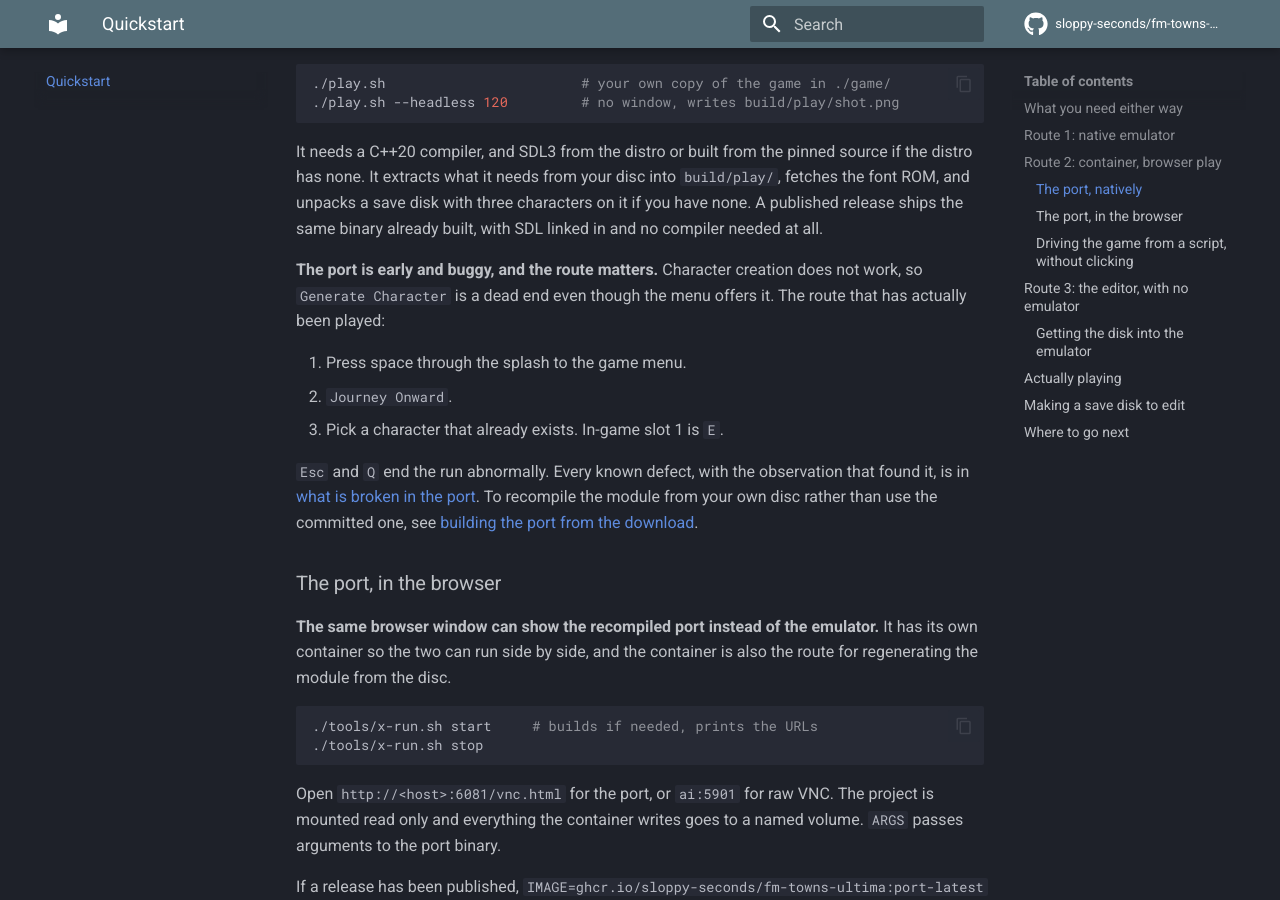
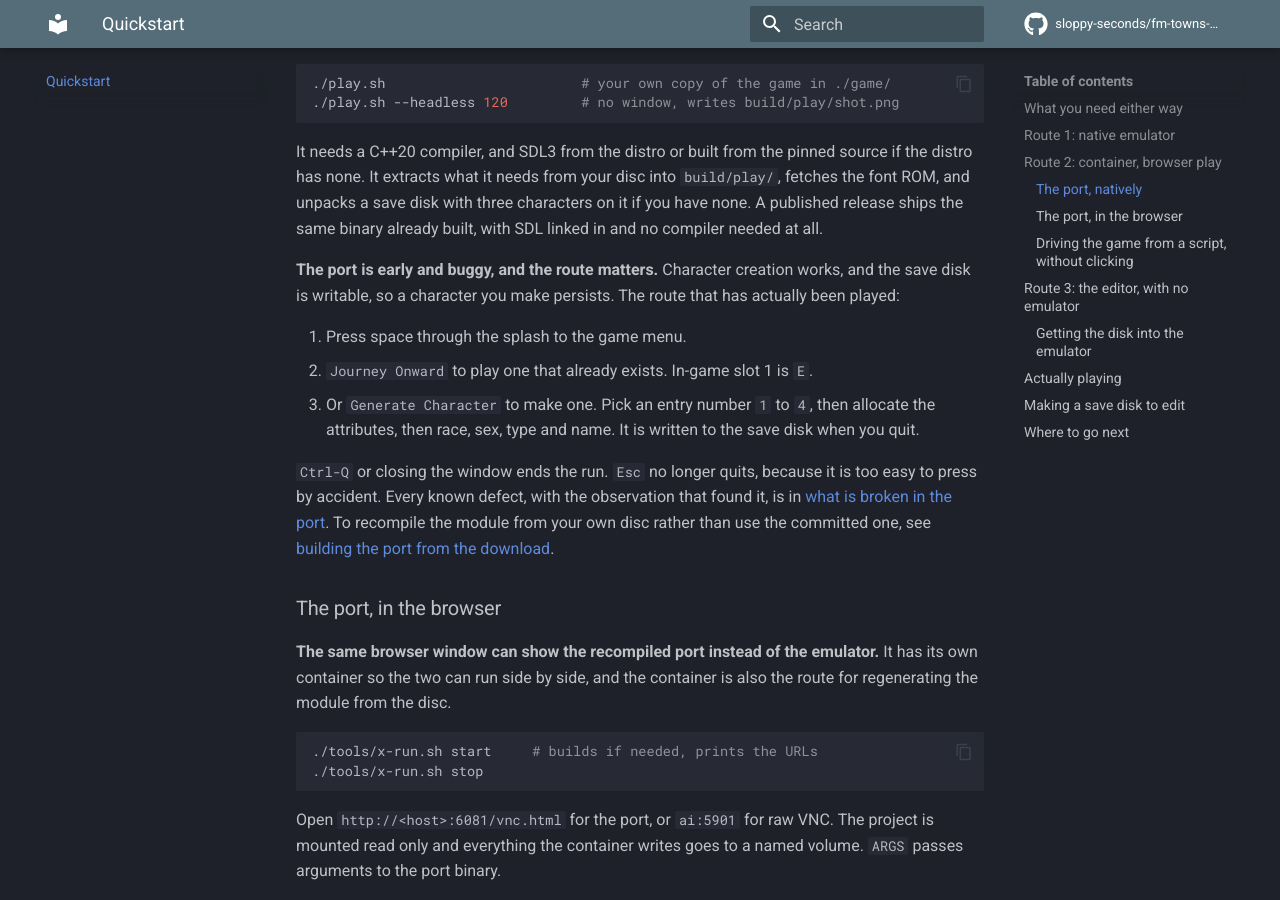
Before and after one commit to sloppy-seconds/fm-towns-ultima, an MkDocs documentation site: the page built from docs/quickstart.md, in a window 1280 px wide and 900 px high, scrolled down 3456 px. Built offline with MkDocs 1.6.1 and Material for MkDocs 9.7.7, drawn with Linux system fonts in a browser that asks for light colours; comment, search, counter and statistics services are not loaded.

Commit message:
run: Esc stops quitting, Ctrl-Q does, and the container can find a writable save disk
Three things that all answer to "how does a person actually run this".

ESCAPE. Asked for by Paul. The kit ended the run on Escape
(towns_sdl.cpp, throw Stop{0}), which is the easiest key to press by accident and
which Ultima II uses, so a session was lost to a stray keystroke. Now Ctrl-Q does
it, and closing the window still does, because SDL_EVENT_QUIT is a separate
handler and is unchanged. Escape is not delivered to the guest either: kPcToTowns
drops index 0x01, and giving it a Towns scancode means measuring that value
rather than assuming it matches PC set 1. So this is the removal of a quit and
not yet a working Escape key, and the docs say so.

Kit commit 0b3ab59, pushed to origin/mp-support, pin bumped, mirror regenerated
to patchcheck's 17 insertions and 4 deletions.

THE SAVE DISK IN A CONTAINER. It was broken and had never worked. tools/x-run.sh
mounts the project read-only at /src, and play.sh defaulted the disk to
$ROOT/saves/userdisk.hdm, which in a container is on that read-only mount, while
the port opens the image for writing by default. So a created character could not
persist and nothing named the cause. play.sh now mirrors the guard its font-ROM
block has had all along: if $ROOT/saves is not writable the disk goes to $WORK
instead. Measured in a fresh volume: `save disk unpacked to /build/userdisk.hdm`,
and `floppy opened from /build/userdisk.hdm (writable)`.

Unpacking falls back to python3's zipfile because the image has no unzip, and one
zip holding one file is not a reason to enlarge a 988 MB image.

PLAY_ARGS. tools/x-run.sh put every argument into U2_ARGS, which play.sh forwards
to the port binary, so play.sh's own flags were unreachable from the container.
`--disk` answered "cannot read the executable", which is what wasted two runs
here. PLAY_ARGS now goes to play.sh and ARGS stays the port's.

Two claims that were true when written and are not now: play.sh printed that
character creation does not work, and the port-route gate asserted that the README
must call Generate Character a dead end. Both are rewritten to what is true, and
the gate now fails on either of the new lies (claiming creation is a dead end, or
still naming Esc or Q as the quit key) rather than on the old one.

```diff
--- a/docs/quickstart.md
+++ b/docs/quickstart.md
@@ -158,15 +158,17 @@ distro has none. It extracts what it needs from your disc into
 if you have none. A published release ships the same binary already built, with SDL linked
 in and no compiler needed at all.
 
-**The port is early and buggy, and the route matters.** Character creation does not
-work, so `Generate Character` is a dead end even though the menu offers it. The route
-that has actually been played:
+**The port is early and buggy, and the route matters.** Character creation works, and the
+save disk is writable, so a character you make persists. The route that has actually been
+played:
 
 1. Press space through the splash to the game menu.
-2. `Journey Onward`.
-3. Pick a character that already exists. In-game slot 1 is `E`.
+2. `Journey Onward` to play one that already exists. In-game slot 1 is `E`.
+3. Or `Generate Character` to make one. Pick an entry number `1` to `4`, then allocate the
+   attributes, then race, sex, type and name. It is written to the save disk when you quit.
 
-`Esc` and `Q` end the run abnormally. Every known defect, with the observation that
+`Ctrl-Q` or closing the window ends the run. `Esc` no longer quits, because it is too easy
+to press by accident. Every known defect, with the observation that
 found it, is in [what is broken in the port](port-defects.md). To recompile the module from
 your own disc rather than use the committed one, see
 [building the port from the download](port-from-source.md).
```
Also changed, not shown: README.md (+8 -7 lines), docs/port-defects.md (+1 -1 lines), 4 other files.
